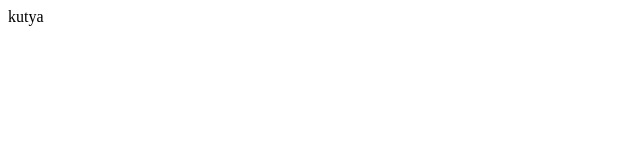
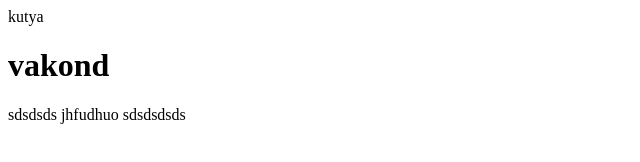
Before and after one commit to kissnorbi15/first, a plain HTML site: page index.html in a window 1280 px wide. Shown: the whole page, without its empty margins (0-640 px from the left). Drawn offline with Linux system fonts and the light colour scheme.

Commit message:
Update index.html

```diff
--- a/index.html
+++ b/index.html
@@ -1,2 +1,4 @@
 kutya
-<h1vakond>
+<h1>vakond</h1>
+<p>sdsdsds jhfudhuo
+  sdsdsdsds</p>
```
